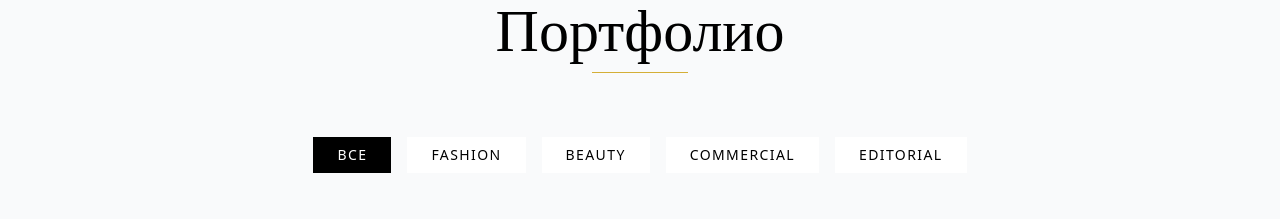
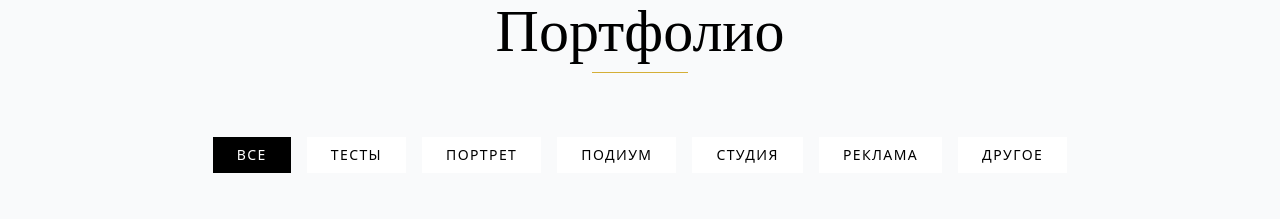
Before and after one commit to pr-poehali-dev/model-portfolio-site-2, a React (Vite) app: page / in a window 1280 px wide. Shown: the part 900-1119 px from the top of the page. Built offline with nearby package versions, Linux system fonts and the light colour scheme; grey boxes are pictures that could not be loaded.

Commit message:
Креативный контент для рекламы

```diff
--- a/src/pages/Index.tsx
+++ b/src/pages/Index.tsx
@@ -2,7 +2,7 @@ import { useState, useEffect, useRef } from 'react';
 import { Button } from '@/components/ui/button';
 import Icon from '@/components/ui/icon';
 
-type Category = 'All' | 'Fashion' | 'Beauty' | 'Commercial' | 'Editorial';
+type Category = 'All' | 'Tests' | 'Portrait' | 'Runway' | 'Studio' | 'Commercial' | 'Other';
 
 interface PortfolioImage {
   id: number;
@@ -15,14 +15,14 @@ const portfolioImages: PortfolioImage[] = [
   {
     id: 1,
     url: 'https://cdn.poehali.dev/projects/8b2aab55-eb63-44c9-b11f-63060693552e/files/335ab86e-f4ae-40b9-a955-94bf1a96380b.jpg',
-    category: 'Fashion',
-    title: 'High Fashion Editorial'
+    category: 'Tests',
+    title: 'Model Test Shoot'
   },
   {
     id: 2,
     url: 'https://cdn.poehali.dev/projects/8b2aab55-eb63-44c9-b11f-63060693552e/files/7fff6723-a4f1-4732-9231-a66cff73da58.jpg',
-    category: 'Beauty',
-    title: 'Beauty Campaign'
+    category: 'Portrait',
+    title: 'Portrait Session'
   },
   {
     id: 3,
@@ -33,20 +33,20 @@ const portfolioImages: PortfolioImage[] = [
   {
     id: 4,
     url: 'https://cdn.poehali.dev/projects/8b2aab55-eb63-44c9-b11f-63060693552e/files/335ab86e-f4ae-40b9-a955-94bf1a96380b.jpg',
-    category: 'Editorial',
-    title: 'Magazine Cover'
+    category: 'Runway',
+    title: 'Fashion Week'
   },
   {
     id: 5,
     url: 'https://cdn.poehali.dev/projects/8b2aab55-eb63-44c9-b11f-63060693552e/files/7fff6723-a4f1-4732-9231-a66cff73da58.jpg',
-    category: 'Fashion',
-    title: 'Runway Collection'
+    category: 'Studio',
+    title: 'Studio Session'
   },
   {
     id: 6,
     url: 'https://cdn.poehali.dev/projects/8b2aab55-eb63-44c9-b11f-63060693552e/files/51a43506-9a3a-4278-acdf-9d92a448b09c.jpg',
-    category: 'Commercial',
-    title: 'Brand Ambassador'
+    category: 'Other',
+    title: 'Creative Concept'
   }
 ];
 
@@ -79,7 +79,20 @@ const Index = () => {
     return () => observer.disconnect();
   }, []);
 
-  const categories: Category[] = ['All', 'Fashion', 'Beauty', 'Commercial', 'Editorial'];
+  const categories: Category[] = ['All', 'Tests', 'Portrait', 'Runway', 'Studio', 'Commercial', 'Other'];
+
+  const getCategoryLabel = (category: Category): string => {
+    const labels: Record<Category, string> = {
+      All: 'Все',
+      Tests: 'Тесты',
+      Portrait: 'Портрет',
+      Runway: 'Подиум',
+      Studio: 'Студия',
+      Commercial: 'Реклама',
+      Other: 'Другое'
+    };
+    return labels[category];
+  };
 
   const filteredImages = activeCategory === 'All'
     ? portfolioImages
@@ -212,7 +225,7 @@ const Index = () => {
                     : 'bg-white text-black hover:bg-gray-100'
                 }`}
               >
-                {category === 'All' ? 'Все' : category}
+                {getCategoryLabel(category)}
               </button>
             ))}
           </div>
```
